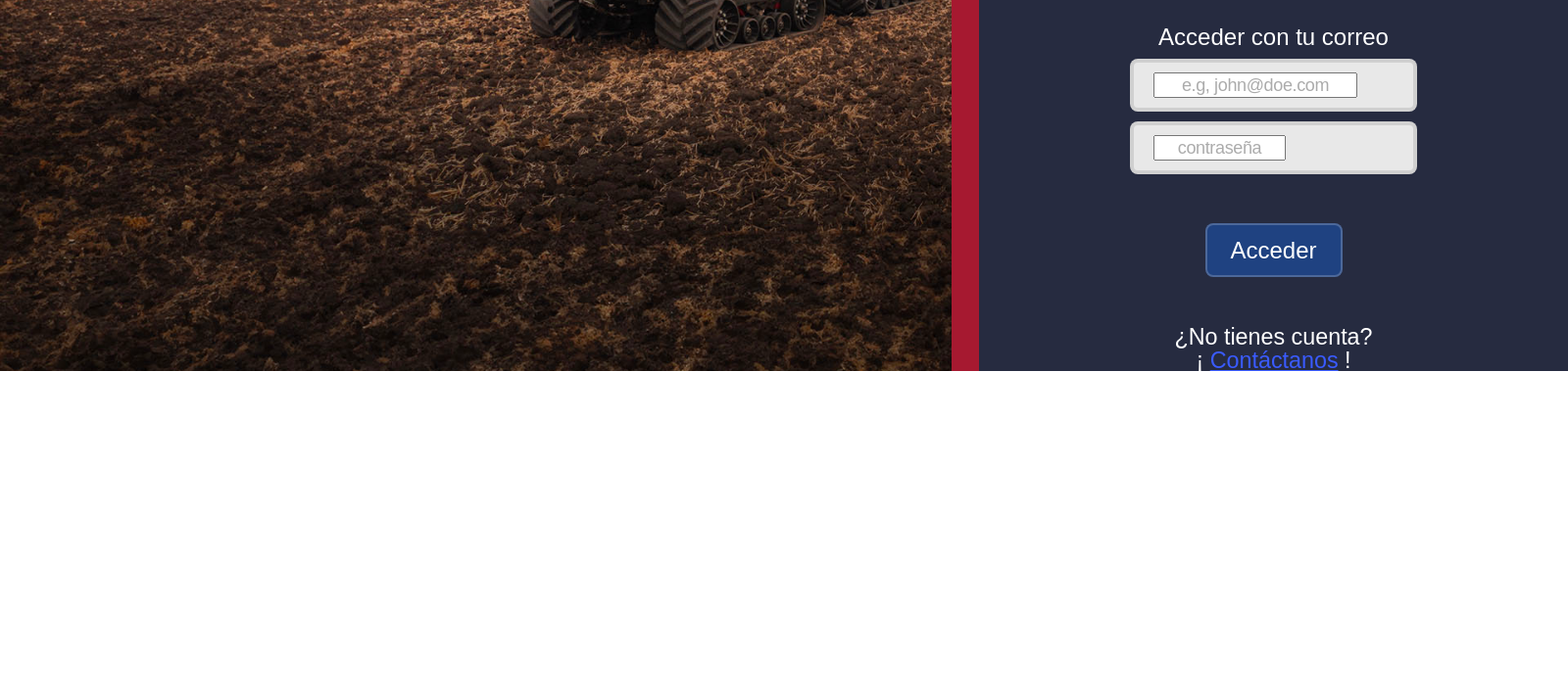
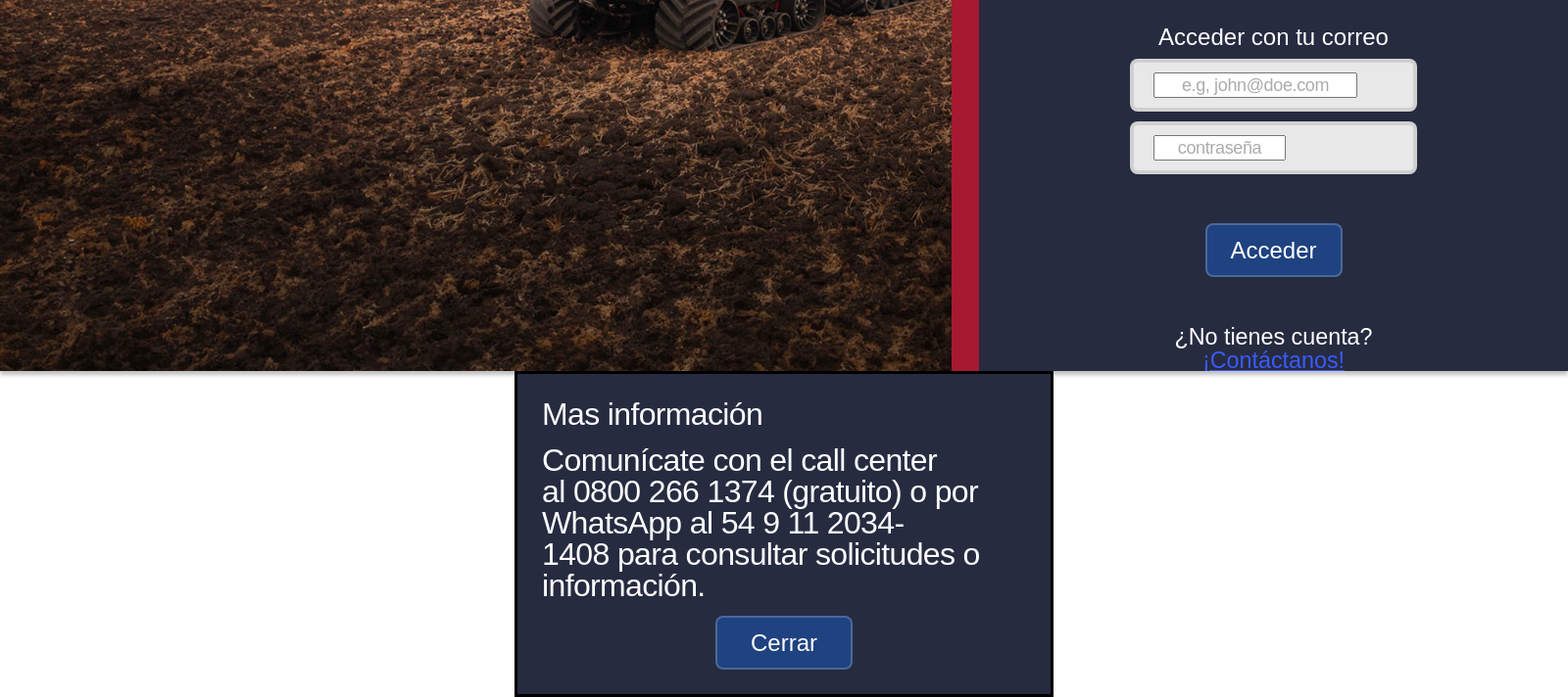
Before and after one commit to CodeAnd-Co/App-Local-TracTech, an Electron app: page harvester-app/src/frontend/vistas/inicioSesion.html in a window 1600 px wide. Shown: the part 421-1133 px from the top of the page at 98% size. Before the commit the page ends 800 px from the top, so only its background shows below. Drawn offline with Linux system fonts and the light colour scheme.

Commit message:
dialog añadido

```diff
--- /dev/null
+++ b/harvester-app/src/frontend/utils/modalContacto.css
@@ -0,0 +1,64 @@
+.modal-informacion,
+.modal-informacion * {
+  box-sizing: border-box;
+}
+.modal-informacion {
+  background: #262b40;
+  padding: 25px;
+  display: flex;
+  flex-direction: column;
+  width: 550px;
+  gap: 15px;
+  align-items: center;
+  justify-content: center;
+  position: relative;
+  overflow: hidden;
+}
+
+.modal-informacion::backdrop {
+    background-color: rgba(0,0,0,.33);
+}
+
+.titulo-informacion,
+.informacion-contacto {
+  color: #ffffff;
+  text-align: left;
+  font-family: "SegoeUi-Regular", sans-serif;
+  font-size: 32px;
+  letter-spacing: -0.02em;
+  font-weight: 400;
+  position: relative;
+  align-self: stretch;
+}
+
+.boton-acceder,
+.boton-acceder * {
+  box-sizing: border-box;
+}
+.boton-acceder {
+  background: #1f4281;
+  border-radius: 8px;
+  border-style: solid;
+  border-color: rgba(255, 255, 255, 0.2);
+  border-width: 2px;
+  display: flex;
+  flex-direction: column;
+  gap: 10px;
+  align-items: center;
+  justify-content: center;
+  flex-shrink: 0;
+  width: 140px;
+  height: 55px;
+  position: relative;
+}
+.cerrar {
+  color: #ffffff;
+  text-align: center;
+  font-family: "SegoeUi-Regular", sans-serif;
+  font-size: 24px;
+  font-weight: 400;
+  position: relative;
+  display: flex;
+  align-items: center;
+  justify-content: center;
+}
--- a/harvester-app/src/frontend/vistas/inicioSesion.html
+++ b/harvester-app/src/frontend/vistas/inicioSesion.html
@@ -1,6 +1,7 @@
 <!DOCTYPE html>
 <link href="../utils/resetStyles.css" rel="stylesheet" />
 <link href="../utils/styles.css" rel="stylesheet" />
+<link href="../utils/modalContacto.css" rel="stylesheet" />
 <body>
   <div
     class="iniciar-sesion"
@@ -35,13 +36,39 @@
             <span class="no-tienes-cuenta-cont-ctanos-span">
               ¿No tienes cuenta?
               <br />
-              ¡
+
             </span>
-            <span class="no-tienes-cuenta-cont-ctanos-span2">Contáctanos</span>
-            <span class="no-tienes-cuenta-cont-ctanos-span3">!</span>
+            <span class="no-tienes-cuenta-cont-ctanos-span2" id="btn-abrir-info">¡Contáctanos!</span>
           </span>
         </div>
       </div>
     </div>
   </div>
+
+  <dialog class="modal-informacion" id="modalContacto">
+    <div class="titulo-informacion">Mas información</div>
+    <div class="informacion-contacto">
+      Comunícate con el call center al 0800 266 1374 (gratuito) o por WhatsApp
+      al 54 9 11 2034-1408 para consultar solicitudes o información.
+    </div>
+    <button class="boton-acceder" id="btn-cerrar-info">
+      <div class="cerrar">Cerrar</div>
+    </button>
+  </dialog>
+
+  <script>
+    const btnArirInfo = document.querySelector("#btn-abrir-info");
+    const btnCerrarrInfo = document.querySelector("#btn-cerrar-info");
+    const modalInfo = document.querySelector("#modalContacto");
+
+    btnArirInfo.addEventListener("click", ()=>{
+      modalInfo.showModal();
+    })
+    btnCerrarrInfo.addEventListener("click", ()=>{
+      modalInfo.close();
+    })
+  </script>
+
+
+
 </body>
```
